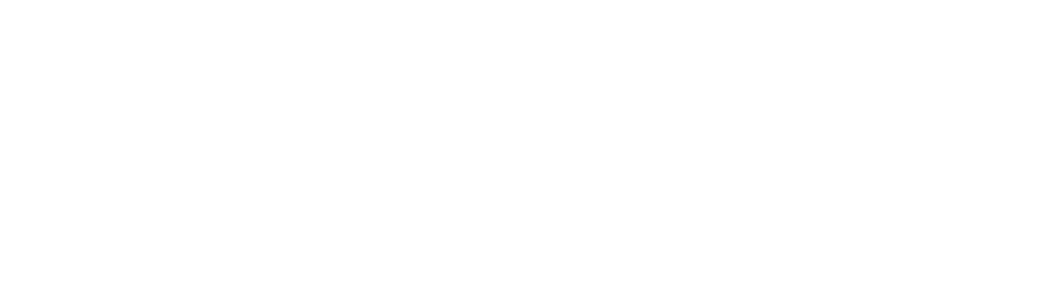
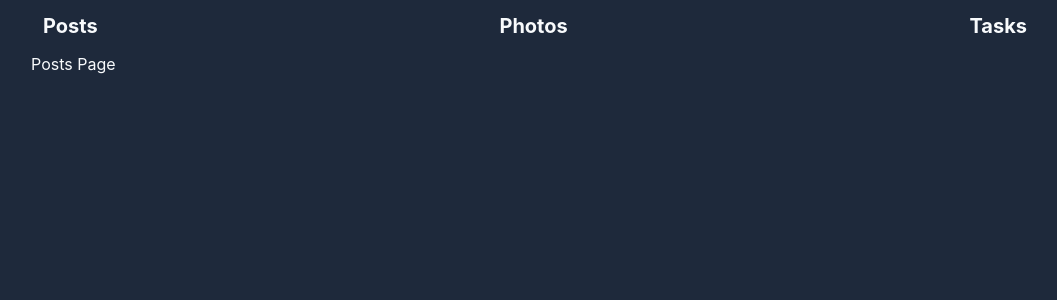
Before and after one commit to irina-mokh/demo-api, a React (Create React App) app: page /posts in a window 1280 px wide. Shown: the top 300 px of the page, without its empty margins (105-1162 px from the left). Built offline with nearby package versions, Linux system fonts and the light colour scheme.

Commit message:
feat: add routing

```diff
--- a/package.json
+++ b/package.json
@@ -12,6 +12,7 @@
     "@types/react-dom": "^18.2.6",
     "react": "^18.2.0",
     "react-dom": "^18.2.0",
+    "react-router-dom": "^6.14.0",
     "react-scripts": "5.0.1",
     "typescript": "^4.9.5",
     "web-vitals": "^2.1.4"
@@ -22,8 +23,8 @@
     "eslint": "^8.19.0",
     "eslint-config-next": "^12.2.0",
     "eslint-plugin-prettier": "^4.2.1",
-    "tailwindcss": "^3.3.2",
-    "prettier": "2.7.1"
+    "prettier": "2.7.1",
+    "tailwindcss": "^3.3.2"
   },
   "scripts": {
     "start": "react-scripts start",
--- a/src/components/App.tsx
+++ b/src/components/App.tsx
@@ -1,7 +1,22 @@
+import { Route, Routes, BrowserRouter as Router } from 'react-router-dom';
+import { TasksPage } from '../pages/TasksPage';
+import { PhotosPage } from '../pages/PhotosPage';
+import { PostsPage } from '../pages/PostsPage';
+import { Layout } from './Layout';
+
 function App() {
   return (
-    <div className="App">
-
+    <div className="app bg-slate-800 text-slate-50 min-h-screen">
+      <h1 className="visually-hidden">Demo for JSONPlaceholder API</h1>
+      <Router>
+        <Routes>
+          <Route path="/" element={<Layout />}>
+            <Route path="posts" element={<PostsPage />} />
+            <Route path="photos" element={<PhotosPage />} />
+            <Route path="tasks" element={<TasksPage />} />
+          </Route>
+        </Routes>
+      </Router>
     </div>
   );
 }
--- /dev/null
+++ b/src/components/Header.tsx
@@ -0,0 +1,30 @@
+import { NavItem } from './NavItem';
+
+const ROUTES = [
+  {
+    path: 'posts',
+    text: 'Posts',
+  },
+  {
+    path: 'photos',
+    text: 'Photos',
+  },
+  {
+    path: 'tasks',
+    text: 'Tasks',
+  },
+];
+export const Header = () => {
+  const tabs = ROUTES.map((route, i) => (
+    <li key={i}>
+      <NavItem {...route} />
+    </li>
+  ));
+  return (
+    <header className="py-3">
+      <nav className="">
+        <ul className="flex justify-between">{tabs}</ul>
+      </nav>
+    </header>
+  );
+};
--- /dev/null
+++ b/src/components/Layout.tsx
@@ -0,0 +1,13 @@
+import { Outlet } from 'react-router-dom';
+import { Header } from './Header';
+
+export const Layout = () => {
+  return (
+    <div className="flex flex-col mx-auto px-2 max-w-5xl">
+      <Header></Header>
+      <main className="grow">
+        <Outlet />
+      </main>
+    </div>
+  );
+};
--- /dev/null
+++ b/src/components/NavItem.tsx
@@ -0,0 +1,14 @@
+import { Link } from 'react-router-dom';
+
+type NavItemProps = {
+  path: string,
+  text: string,
+};
+
+export const NavItem = ({ path, text }: NavItemProps) => {
+  return (
+    <Link to={path} className="p-3 font-bold text-xl hover:text-emerald-300">
+      {text}
+    </Link>
+  );
+};
--- a/src/index.css
+++ b/src/index.css
@@ -15,3 +15,16 @@
   font-family: source-code-pro, Menlo, Monaco, Consolas, 'Courier New',
     monospace;
 }
+
+.visually-hidden {
+  position: absolute;
+  width: 1px;
+  height: 1px;
+  margin: -1px;
+  border: 0;
+  padding: 0;
+  white-space: nowrap;
+  clip-path: inset(100%);
+  clip: rect(0 0 0 0);
+  overflow: hidden;
+}
--- a/src/index.tsx
+++ b/src/index.tsx
@@ -4,6 +4,7 @@
 import App from './components/App';
 
 const root = ReactDOM.createRoot(
+  // eslint-disable-next-line prettier/prettier
   document.getElementById('root') as HTMLElement
 );
 root.render(
--- /dev/null
+++ b/src/pages/PhotosPage.tsx
@@ -0,0 +1,3 @@
+export const PhotosPage = () => {
+  return <h2>Photos page</h2>;
+};
--- /dev/null
+++ b/src/pages/PostsPage.tsx
@@ -0,0 +1,3 @@
+export const PostsPage = () => {
+  return <h2>Posts Page</h2>;
+};
--- /dev/null
+++ b/src/pages/TasksPage.tsx
@@ -0,0 +1,3 @@
+export const TasksPage = () => {
+  return <h2>Tasks page</h2>;
+};
--- a/tailwind.config.js
+++ b/tailwind.config.js
@@ -1,10 +1,8 @@
 /** @type {import('tailwindcss').Config} */
 module.exports = {
-  content: [
-    "./src/**/*.{js,jsx,ts,tsx}",
-  ],
+  content: ['./src/**/*.{js,jsx,ts,tsx}'],
   theme: {
     extend: {},
   },
   plugins: [],
-}
+};
```
Also changed, not shown: 1 other file (tests, documents, lock files or other folders).
